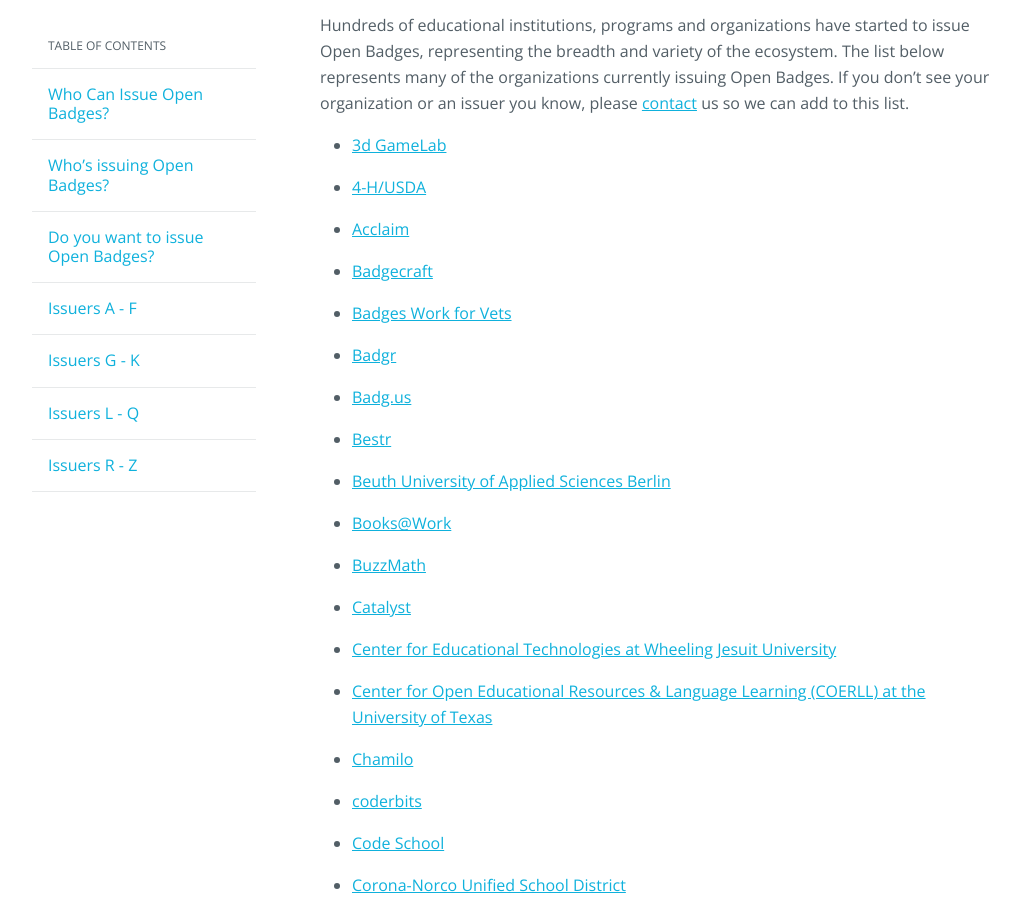
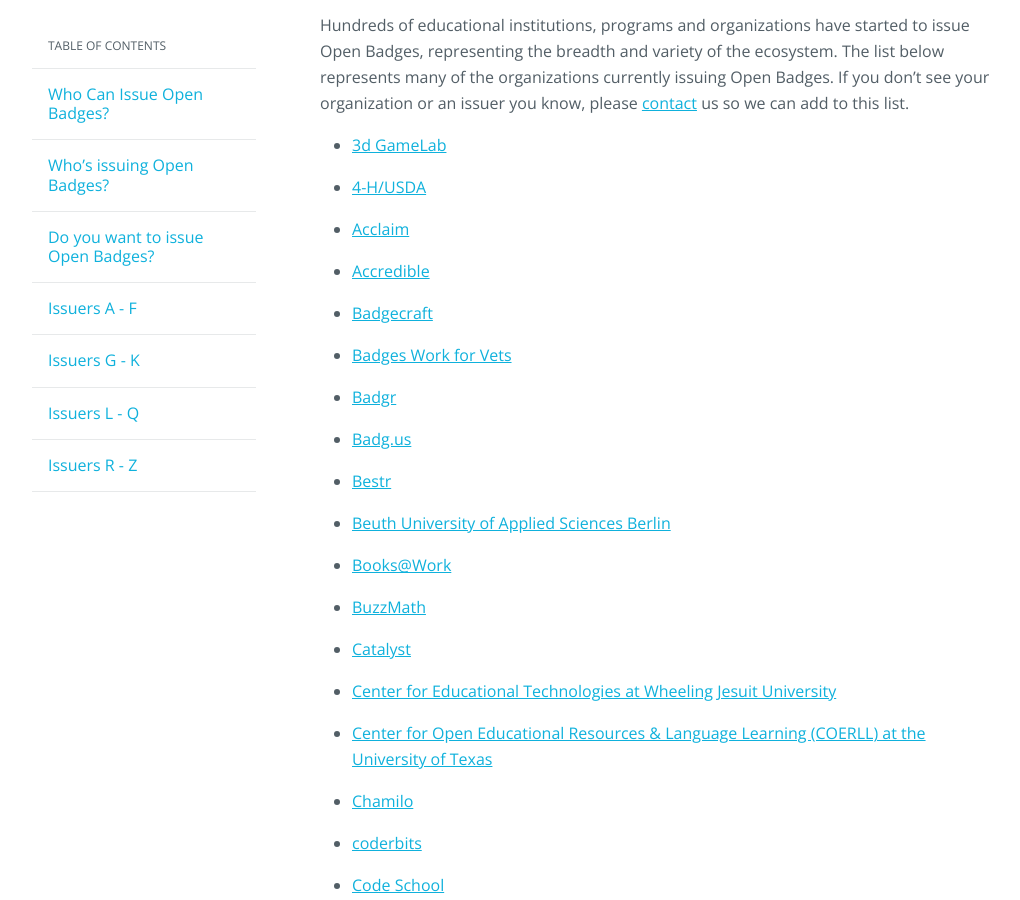
Before and after one commit to mozilla/openbadges.org-static, a Jekyll site: the page built from about/participating-issuers/index.md, in a window 1280 px wide and 900 px high, scrolled down 935 px. Shown: the whole window, without its empty margins (128-1148 px from the left). Built offline with Jekyll 4.4.1, drawn with Linux system fonts in a browser that asks for light colours.

Commit message:
Closes #16: Add Accredible to Participating Issuers list

```diff
--- a/about/participating-issuers/index.md
+++ b/about/participating-issuers/index.md
@@ -41,6 +41,7 @@
 * [3d GameLab](http://3dgamelab.com/)
 * [4-H/USDA](http://www.fyflnet.org/4hbadges/)
 * [Acclaim](https://www.youracclaim.com/)
+* [Accredible](https://www.accredible.com)
 * [Badgecraft](https://www.badgecraft.eu/en/use-cases)
 * [Badges Work for Vets](https://badgesforvets.org/)
 * [Badgr](http://info.badgr.io/)
```
